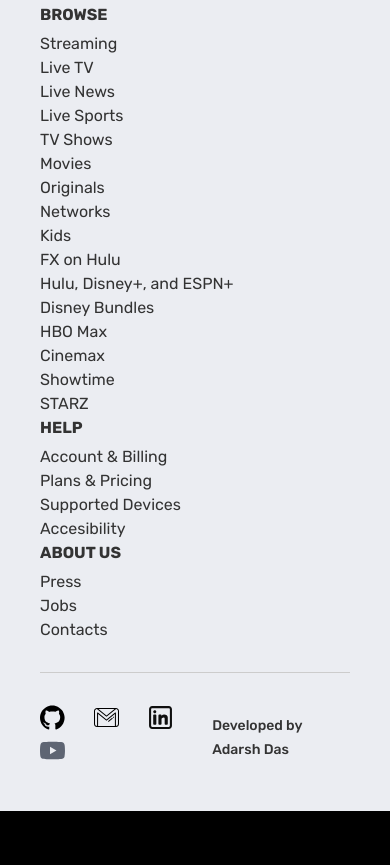
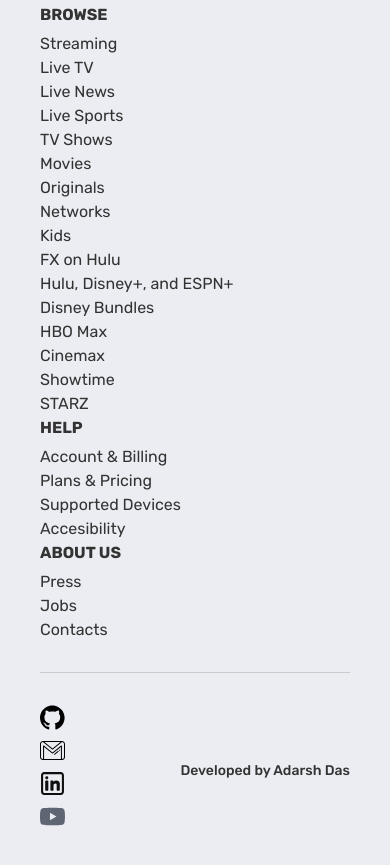
Before and after one commit to adarshdas13/hulu_clone, a plain HTML site: page index.html in a window 390 px wide. Shown: the part 4676-5541 px from the top of the page. Before the commit the page ends 5487 px from the top, so only its background shows below. Drawn offline with Linux system fonts and the light colour scheme.

Commit message:
mobile footer responsiveness fixed

```diff
--- a/css/style.css
+++ b/css/style.css
@@ -309,7 +309,6 @@
     height: 25px;
     margin-right: 25px;
 }
-
 .footer-credits p {
     margin: 0;
     font-size: 14px;
@@ -460,4 +459,8 @@
     .modal-box{
         width: 300px;
     }
+    .social-icons{
+        width: 40px;
+        gap: 20px;
+    }
 }
```
